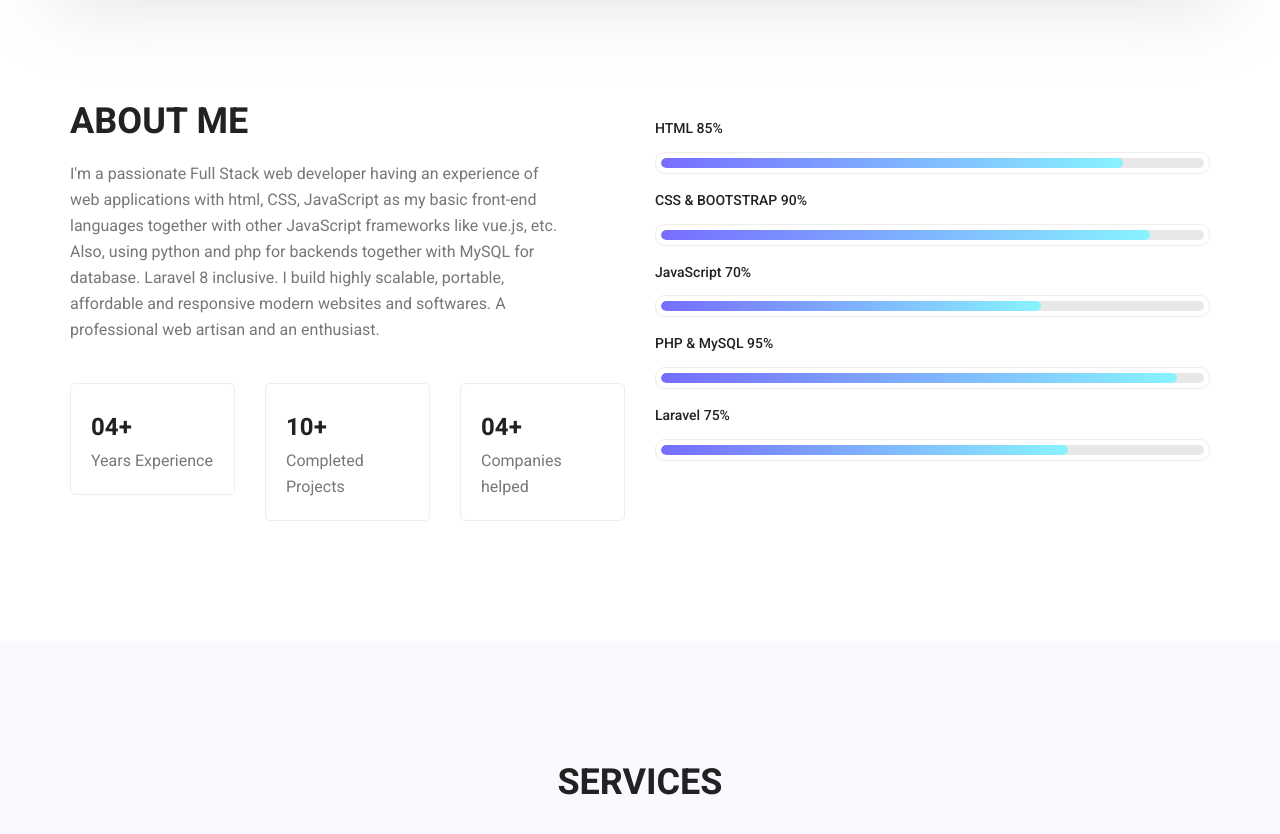
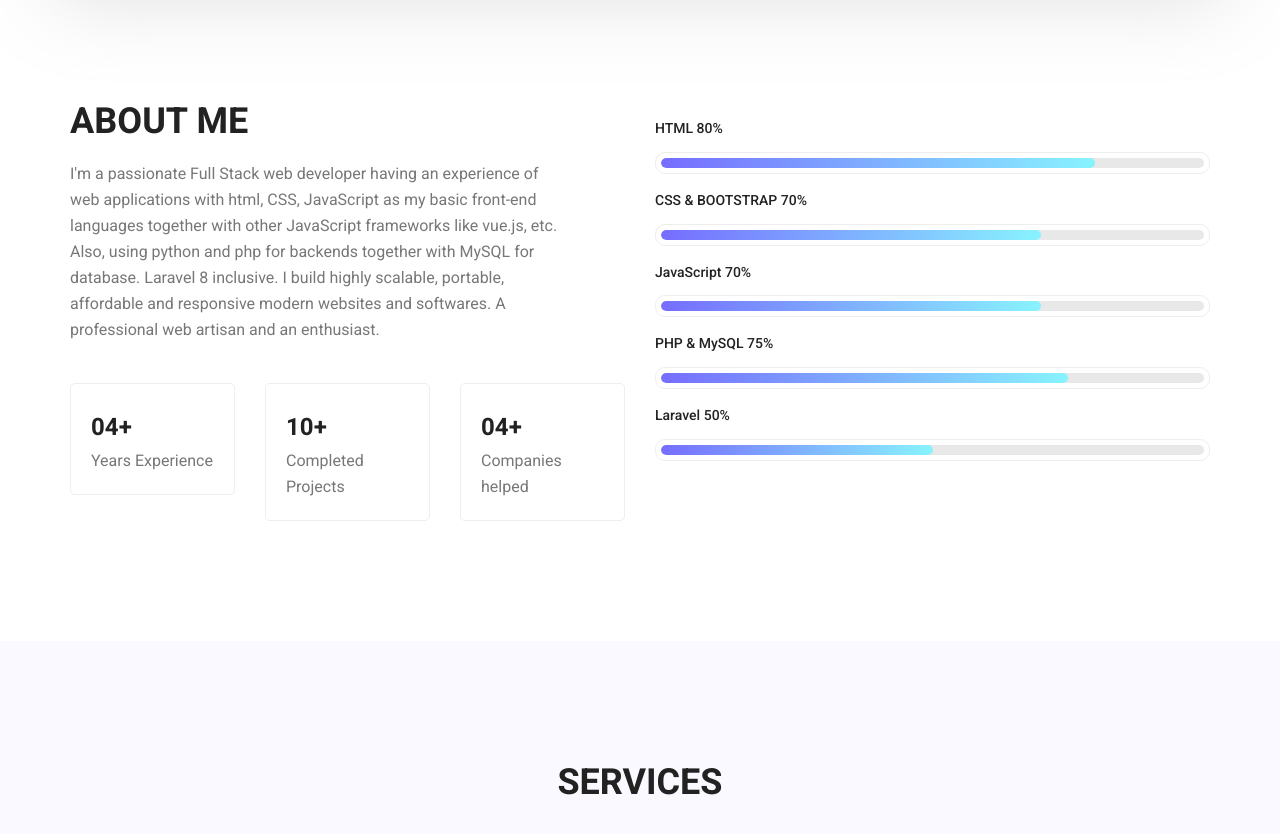
Before and after one commit to DevJustice161/Devjustice161.github.io, a plain HTML site: page index.html in a window 1280 px wide. Shown: the part 980-1814 px from the top of the page. Drawn offline with Linux system fonts and the light colour scheme.

Commit message:
Update index.html

```diff
--- a/index.html
+++ b/index.html
@@ -66,7 +66,7 @@
 									<h3>Justice Joshua</h3>
 									<h4>Full Stack Web Developer</h4>
 									<a class="white_bg_btn" style="background: #007bff; border-radius: 7px;" href="mailto:webdevjustice@gmail.com">Hire Me</a>
-									<a class="white_bg_btn" style="background: #007bff; border-radius: 7px;" href="Justice_Joshua.pdf" onclick="alert('Downloaded, check \'Downloads\' folder')" download>Resume&#769;</a>
+									<a class="white_bg_btn" style="background: #007bff; border-radius: 7px;" href="Justice-Bassey.pdf" onclick="alert('Downloaded, check \'Downloads\' folder')" download>Resume&#769;</a>
 									<ul class="list personal_social">
 										<li><a href="https://www.facebook.com/heisjustiz"><i class="fa fa-facebook"></i></a></li>
 										<li><a href="https://www.twitter.com/dev_justiz"><i class="fa fa-twitter"></i></a></li>
@@ -116,18 +116,18 @@
         				<div class="tools_expert">
         					<div class="skill_main">
 								<div class="skill_item">
-									<h4>HTML <span class="counter">85</span>%</h4>
+									<h4>HTML <span class="counter">80</span>%</h4>
 									<div class="progress_br">
 										<div class="progress">
-											<div class="progress-bar" role="progressbar" aria-valuenow="85" aria-valuemin="0" aria-valuemax="100"></div>
+											<div class="progress-bar" role="progressbar" aria-valuenow="80" aria-valuemin="0" aria-valuemax="100"></div>
 										</div>
 									</div>
 								</div>
 								<div class="skill_item">
-									<h4>CSS & BOOTSTRAP <span class="counter">90</span>%</h4>
+									<h4>CSS & BOOTSTRAP <span class="counter">70</span>%</h4>
 									<div class="progress_br">
 										<div class="progress">
-											<div class="progress-bar" role="progressbar" aria-valuenow="90" aria-valuemin="0" aria-valuemax="100"></div>
+											<div class="progress-bar" role="progressbar" aria-valuenow="70" aria-valuemin="0" aria-valuemax="100"></div>
 										</div>
 									</div>
 								</div>
@@ -140,18 +140,18 @@
 									</div>
 								</div>
 								<div class="skill_item">
-									<h4>PHP & MySQL <span class="counter">95</span>%</h4>
+									<h4>PHP & MySQL <span class="counter">75</span>%</h4>
 									<div class="progress_br">
 										<div class="progress">
-											<div class="progress-bar" role="progressbar" aria-valuenow="95" aria-valuemin="0" aria-valuemax="100"></div>
+											<div class="progress-bar" role="progressbar" aria-valuenow="75" aria-valuemin="0" aria-valuemax="100"></div>
 										</div>
 									</div>
 								</div>
 								<div class="skill_item">
-									<h4>Laravel <span class="counter">75</span>%</h4>
+									<h4>Laravel <span class="counter">50</span>%</h4>
 									<div class="progress_br">
 										<div class="progress">
-											<div class="progress-bar" role="progressbar" aria-valuenow="75" aria-valuemin="0" aria-valuemax="100"></div>
+											<div class="progress-bar" role="progressbar" aria-valuenow="50" aria-valuemin="0" aria-valuemax="100"></div>
 										</div>
 									</div>
 								</div>
```
